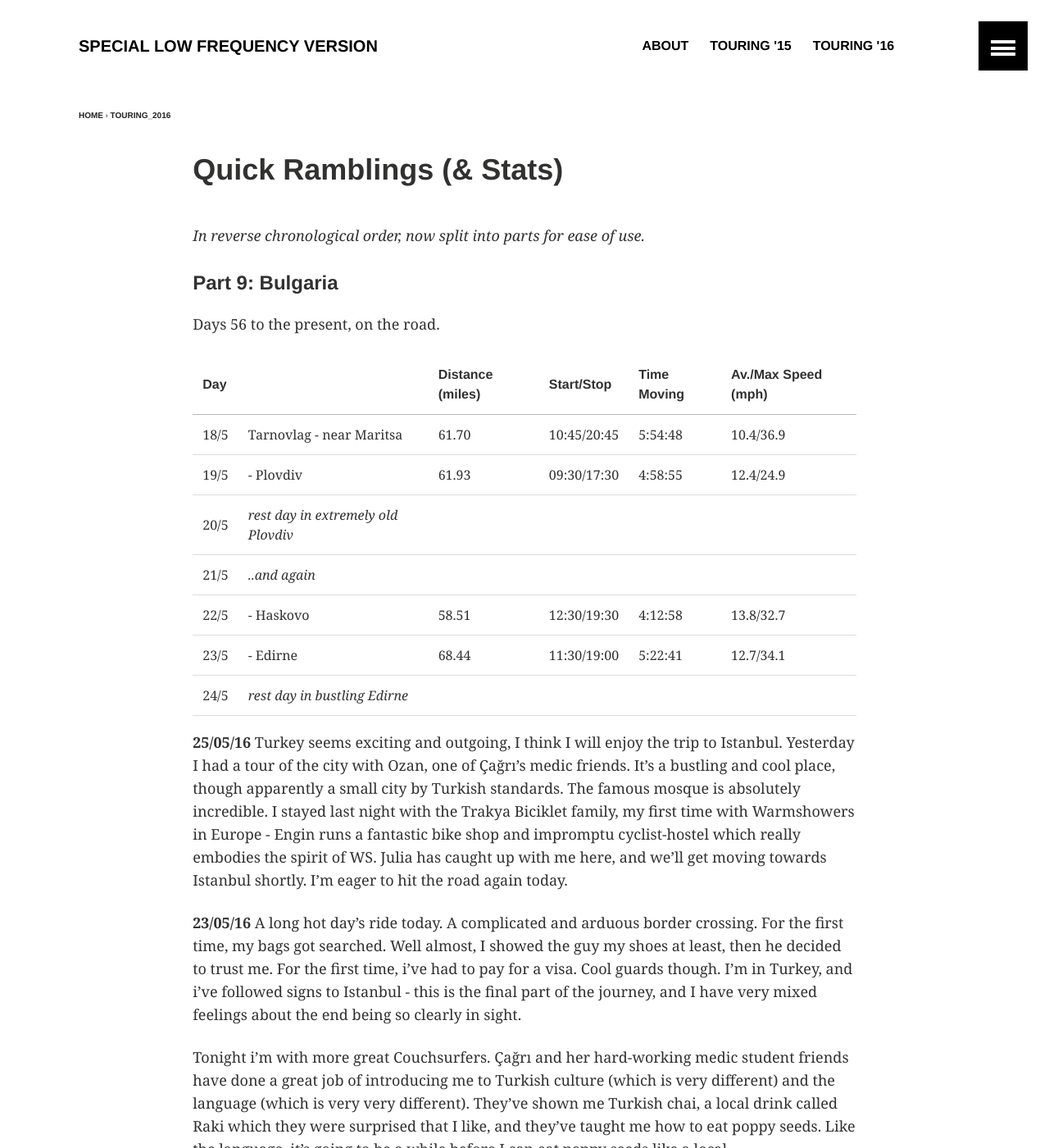
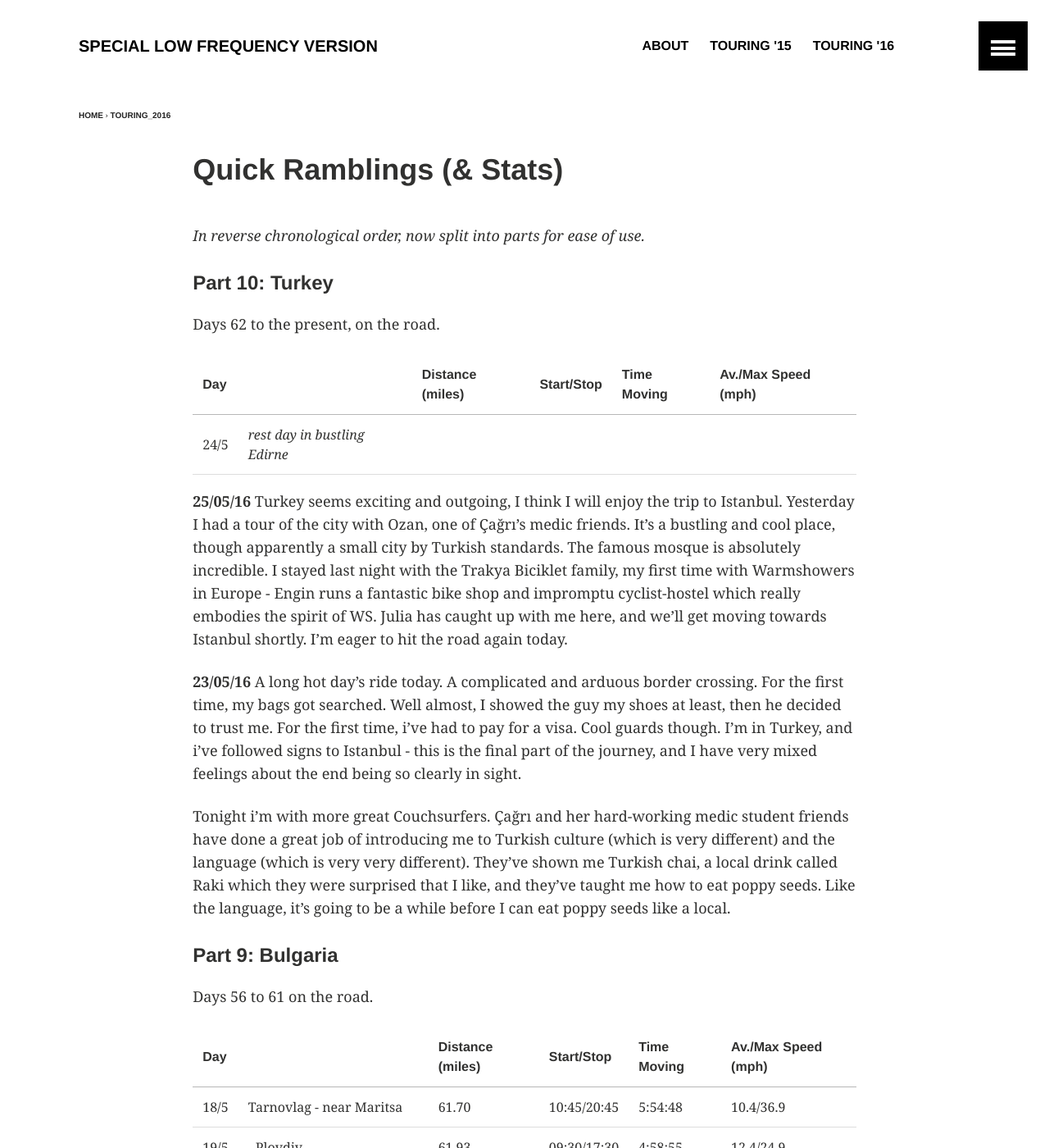
Before and after one commit to ArthurStart/git-blog, a Jekyll site: the page built from _posts/touring/2016-03-24-Quick-Update.md, in a window 1280 px wide and 1400 px high. Shown: the whole window at 82% size. Built offline with Jekyll 4.4.1, drawn with Linux system fonts in a browser that asks for light colours; comment, search, counter and statistics services are not loaded; some of the changed lines change nothing that is shown; some of the changed text lies outside the part shown.

Commit message:
Moved Turkey to P10

```diff
--- a/_posts/touring/2016-03-24-Quick-Update.md
+++ b/_posts/touring/2016-03-24-Quick-Update.md
@@ -10,8 +10,23 @@ image:
 
 *In reverse chronological order, now split into parts for ease of use.*
 
+#### Part 10: Turkey
+Days 62 to the present, on the road.
+
+| Day | | Distance (miles) | Start/Stop | Time Moving | Av./Max Speed (mph) |
+| --- | ---------------- | ----------  | ----------- | ----------------- |
+| 24/5 | *rest day in bustling Edirne* |
+
+**25/05/16**
+Turkey seems exciting and outgoing, I think I will enjoy the trip to Istanbul. Yesterday I had a tour of the city with Ozan, one of Çağrı's medic friends. It's a bustling and cool place, though apparently a small city by Turkish standards. The famous mosque is absolutely incredible. I stayed last night with the Trakya Biciklet family, my first time with Warmshowers in Europe - Engin runs a fantastic bike shop and impromptu cyclist-hostel which really embodies the spirit of WS. Julia has caught up with me here, and we'll get moving towards Istanbul shortly. I'm eager to hit the road again today.
+
+**23/05/16**
+A long hot day's ride today. A complicated and arduous border crossing. For the first time, my bags got searched. Well almost, I showed the guy my shoes at least, then he decided to trust me. For the first time, i've had to pay for a visa. Cool guards though. I'm in Turkey, and i've followed signs to Istanbul - this is the final part of the journey, and I have very mixed feelings about the end being so clearly in sight.
+
+Tonight i'm with more great Couchsurfers. Çağrı and her hard-working medic student friends have done a great job of introducing me to Turkish culture (which is very different) and the language (which is very very different). They've shown me Turkish chai, a local drink called Raki which they were surprised that I like, and they've taught me how to eat poppy seeds. Like the language, it's going to be a while before I can eat poppy seeds like a local.
+
 #### Part 9: Bulgaria
-Days 56 to the present, on the road.
+Days 56 to 61 on the road.
 
 | Day | | Distance (miles) | Start/Stop | Time Moving | Av./Max Speed (mph) |
 | --- | ---------------- | ----------  | ----------- | ----------------- |
@@ -21,15 +36,6 @@ Days 56 to the present, on the road.
 | 21/5 | *..and again* |
 | 22/5 | - Haskovo       | 58.51 | 12:30/19:30 | 4:12:58 | 13.8/32.7 |
 | 23/5 | - Edirne        | 68.44 | 11:30/19:00 | 5:22:41 | 12.7/34.1 |
-| 24/5 | *rest day in bustling Edirne* |
-
-**25/05/16**
-Turkey seems exciting and outgoing, I think I will enjoy the trip to Istanbul. Yesterday I had a tour of the city with Ozan, one of Çağrı's medic friends. It's a bustling and cool place, though apparently a small city by Turkish standards. The famous mosque is absolutely incredible. I stayed last night with the Trakya Biciklet family, my first time with Warmshowers in Europe - Engin runs a fantastic bike shop and impromptu cyclist-hostel which really embodies the spirit of WS. Julia has caught up with me here, and we'll get moving towards Istanbul shortly. I'm eager to hit the road again today.
-
-**23/05/16**
-A long hot day's ride today. A complicated and arduous border crossing. For the first time, my bags got searched. Well almost, I showed the guy my shoes at least, then he decided to trust me. For the first time, i've had to pay for a visa. Cool guards though. I'm in Turkey, and i've followed signs to Istanbul - this is the final part of the journey, and I have very mixed feelings about the end being so clearly in sight.
-
-Tonight i'm with more great Couchsurfers. Çağrı and her hard-working medic student friends have done a great job of introducing me to Turkish culture (which is very different) and the language (which is very very different). They've shown me Turkish chai, a local drink called Raki which they were surprised that I like, and they've taught me how to eat poppy seeds. Like the language, it's going to be a while before I can eat poppy seeds like a local.
 
 **22/05/16**
 Tonight i'm Couchsurfing for the first time in a while, and host Tery has some really brilliant stories from travelling the world. Hell, she has had some incredible adventures in Bulgaria! I don't think i'll visit Brazil soon, but I certainly want to see more of this country.
```
